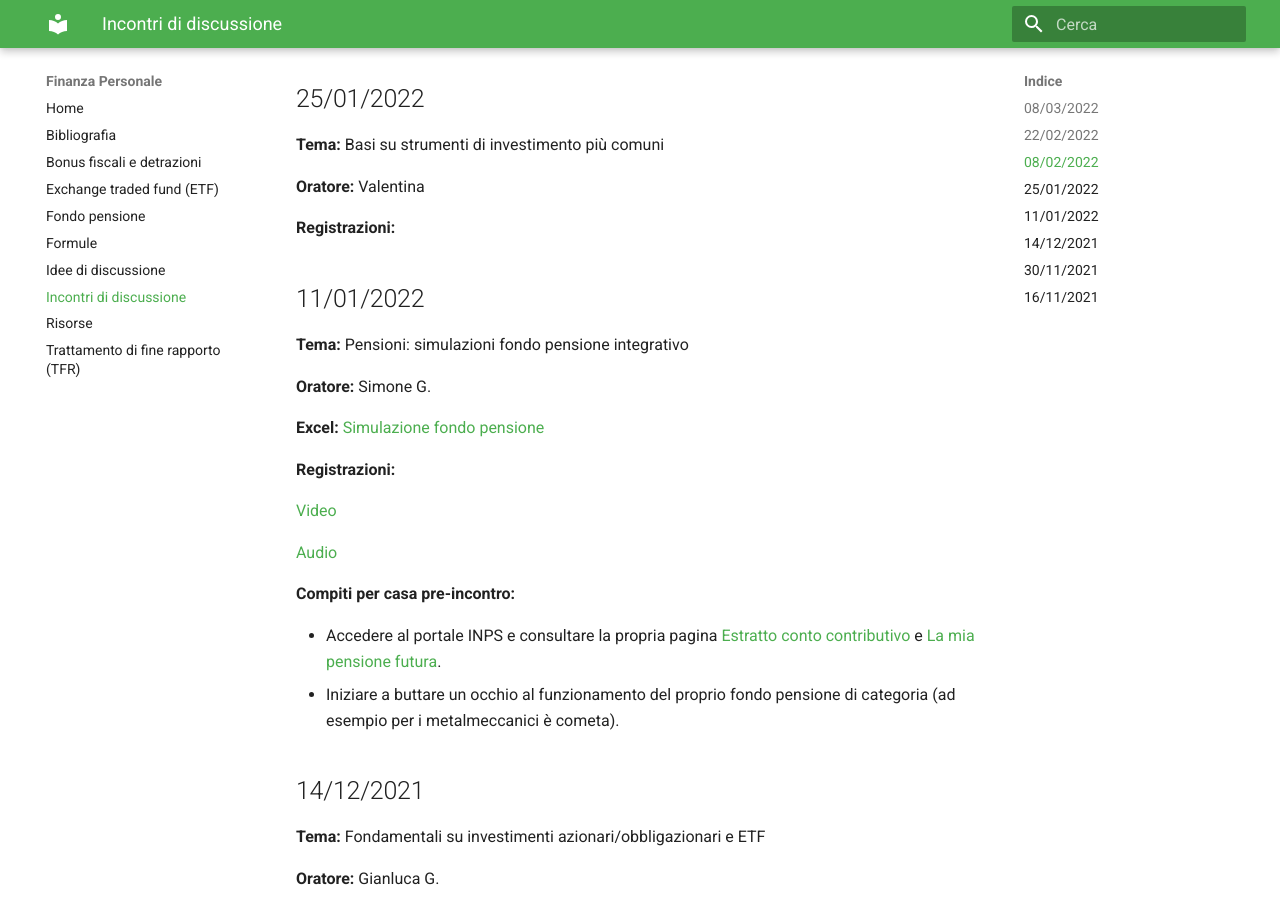
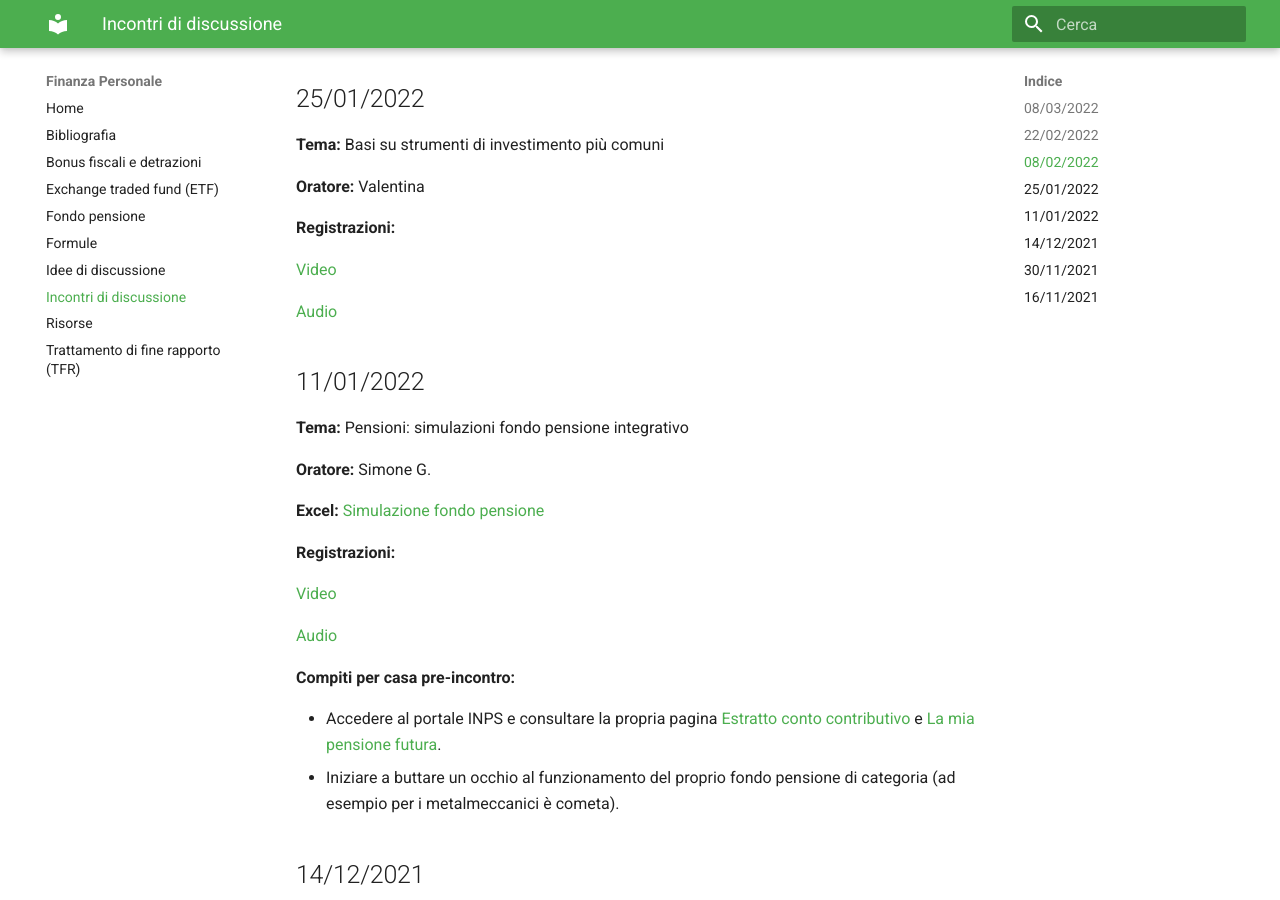
Before and after one commit to simgunz/wiki-finanza-personale, an MkDocs documentation site: the page built from docs/incontri.md, in a window 1280 px wide and 900 px high, scrolled down 789 px. Built offline with MkDocs 1.6.1 and Material for MkDocs 9.7.7, drawn with Linux system fonts in a browser that asks for light colours.

Commit message:
Aggiunte registrazioni di presentazione di Valentina

```diff
--- a/docs/incontri.md
+++ b/docs/incontri.md
@@ -33,6 +33,10 @@
 **Oratore:** Valentina
 
 **Registrazioni:**
+
+[Video](https://drive.google.com/file/d/1x1xV5Sw9bQmNLzrbtNFbVlo7xjGgZdc8/view?usp=sharing)
+
+[Audio](https://drive.google.com/file/d/1HNwzm2XWx6mXSGZW6Lq9lTKUkTnZoR8_/view?usp=sharing)
 
 ## 11/01/2022
 
```
